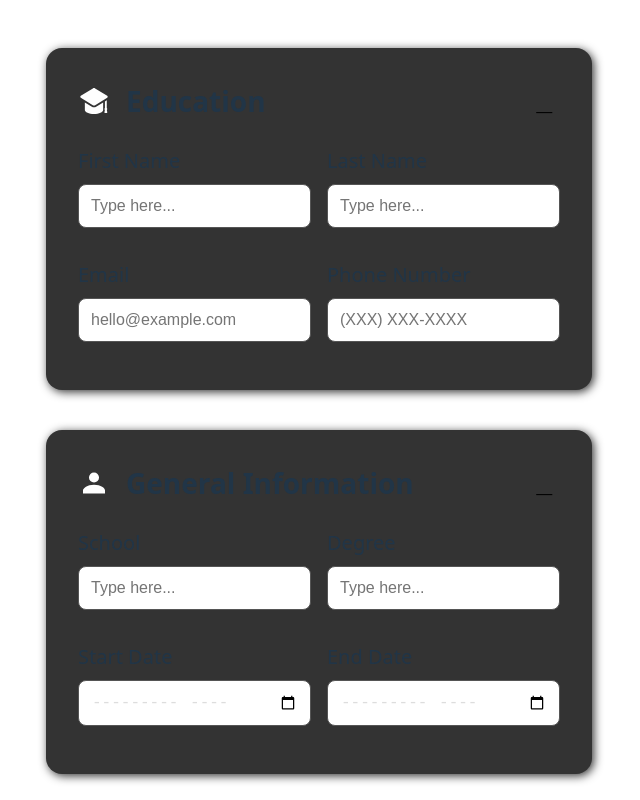
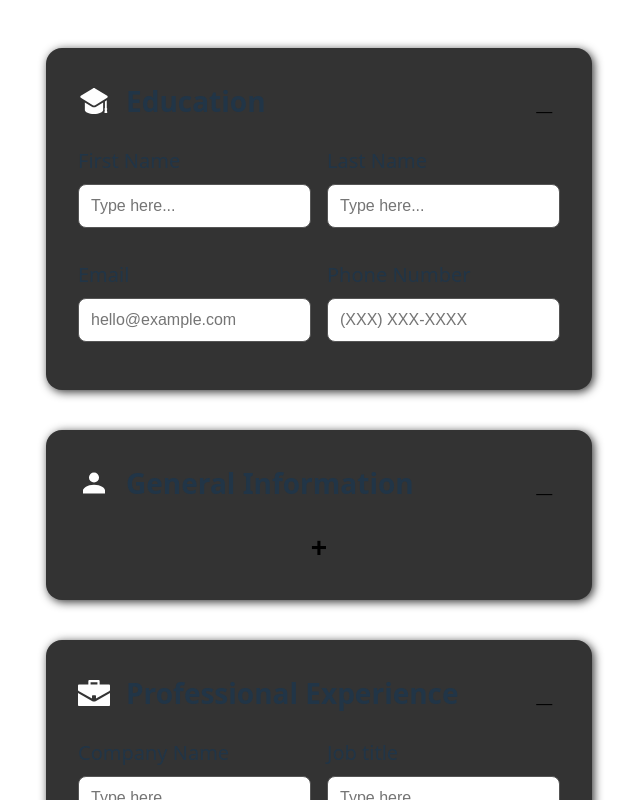
Before and after one commit to Proxtron/resume-builder, a React (Vite) app: page / in a window 1280 px wide. Shown: the top 800 px of the page, without its empty margins (321-961 px from the left). Built offline with nearby package versions, Linux system fonts and the light colour scheme.

Commit message:
Convert education form to be addable

```diff
--- a/package.json
+++ b/package.json
@@ -12,7 +12,8 @@
   "dependencies": {
     "date-fns": "^4.1.0",
     "react": "^19.1.1",
-    "react-dom": "^19.1.1"
+    "react-dom": "^19.1.1",
+    "uuid": "^13.0.0"
   },
   "devDependencies": {
     "@eslint/js": "^9.33.0",
--- a/src/components/App.jsx
+++ b/src/components/App.jsx
@@ -2,6 +2,7 @@ import '../styles/App.css'
 import FormColumn from './FormColumn';
 import OutputColumn from './OutputColumn';
 import { useState } from 'react';
+import { v4 } from 'uuid';
 
 const initialFormValues = {
   firstName: "",
@@ -19,8 +20,11 @@ const initialFormValues = {
   endDate: ""
 }
 
+const initialEducationValues = [];
+
 function App() {
   const [formValues, setFormValues] = useState(initialFormValues);
+  const [educationValues, setEducationValues] = useState(initialEducationValues);
 
   function onFormChange(key, value) {
 
@@ -29,9 +33,42 @@ function App() {
         [key]: value
     })
   }
+
+  function addEducation() {
+    const newEducation = {
+      id: v4(),
+      degree: "",
+      degreeStart: "",
+      degreeEnd: ""
+    };
+
+    setEducationValues((prevEducationValue) => [...prevEducationValue, newEducation]);
+  }
+
+  function editEducation(id, key, value) {
+    setEducationValues(prevEducationValues =>
+      prevEducationValues.map(educationItem => {
+        if(id === educationItem.id) {
+          return {...educationItem, [key]: value}
+        } else {
+          return educationItem;
+        }
+      })
+    )
+  }
+
+  function deleteEducation(id) {
+    setEducationValues(
+      educationValues.filter((educationItem) => {
+        return educationItem.id !== id;
+      })
+    )
+  }
+
   return (
     <div className="app-container">
-      <FormColumn values={formValues} onFormChange={onFormChange}/>
+      <FormColumn values={formValues} educationValues={educationValues} onFormChange={onFormChange}
+        addEducation={addEducation} editEducation={editEducation} deleteEducation={deleteEducation}/>
       <OutputColumn values={formValues}/>
     </div>
   );
--- a/src/components/EducationForm.jsx
+++ b/src/components/EducationForm.jsx
@@ -1,13 +1,10 @@
 import { useState } from "react";
 import "../styles/FormSection.css";
-import InputRow from "./InputRow";
-import InputField from "./InputField";
 import personIcon from "../../public/person-svgrepo-com.svg";
+import EducationFormItem from "./EducationFormItem";
 
-export default function EducationForm({values, onFormChange}) {
+export default function EducationForm({educationValues, addEducation, editEducation, deleteEducation}) {
     const [isOpened, setIsOpened] = useState(true);
-
-    const {school, degree, degreeStart, degreeEnd} = values;
 
     function handleOpen() {
         setIsOpened(!isOpened);
@@ -28,18 +25,20 @@ export default function EducationForm({values, onFormChange}) {
 
             {isOpened && (
                 <>
-                    <InputRow>
-                        <InputField id="school" name="School" placeholder="Type here..."
-                        value={school} onChange={(e) => onFormChange("school", e.target.value)}/>
-                        <InputField id="degree" name="Degree" placeholder="Type here..."
-                        value={degree} onChange={(e) => onFormChange("degree", e.target.value)}/>
-                    </InputRow>
-                    <InputRow>
-                        <InputField id="degree-start" name="Start Date" type="month"
-                        value={degreeStart} onChange={(e) => onFormChange("degreeStart", e.target.value)}/>
-                        <InputField id="degree-end" name="End Date" type="month"
-                        value={degreeEnd} onChange={(e) => onFormChange("degreeEnd", e.target.value)}/>
-                    </InputRow>
+                    {educationValues.map((educationItem) => {
+                        return (
+                            <>
+                                <EducationFormItem key={educationItem.id} {...educationItem} editEducation={editEducation}
+                                    deleteEducation={deleteEducation}/>
+                                <hr className="form-item-separator"></hr>
+                            </>
+                        )
+                    })}
+                    <button className="add-btn"
+                        aria-label="Add an Educational Experience"
+                        onClick={addEducation}
+                        >+
+                    </button>
                 </>
             )}
         </section>
--- /dev/null
+++ b/src/components/EducationFormItem.jsx
@@ -0,0 +1,26 @@
+import InputRow from "./InputRow";
+import InputField from "./InputField";
+
+export default function EducationFormItem({id, school, degree, degreeStart, degreeEnd, editEducation, deleteEducation}) {
+    return (
+        <div>
+            <InputRow>
+                <InputField id="school" name="School" placeholder="Type here..."
+                value={school} onChange={(e) => editEducation(id, "school", e.target.value)}/>
+                <InputField id="degree" name="Degree" placeholder="Type here..."
+                value={degree} onChange={(e) => editEducation(id, "degree", e.target.value)}/>
+            </InputRow>
+            <InputRow>
+                <InputField id="degree-start" name="Start Date" type="month"
+                value={degreeStart} onChange={(e) => editEducation(id, "degreeStart", e.target.value)}/>
+                <InputField id="degree-end" name="End Date" type="month"
+                value={degreeEnd} onChange={(e) => editEducation(id, "degreeEnd", e.target.value)}/>
+            </InputRow>
+            <button className="add-btn float-right"
+                aria-label="Delete Educational Experience"
+                onClick={() => deleteEducation(id)}
+                >X
+            </button>
+        </div>
+    )
+}
--- a/src/components/FormColumn.jsx
+++ b/src/components/FormColumn.jsx
@@ -3,11 +3,12 @@ import EducationForm from "./EducationForm";
 import ExperienceForm from "./ExperienceForm";
 import "../styles/FormColumn.css";
 
-export default function FormColumn({values, onFormChange}) {
+export default function FormColumn({values, onFormChange, educationValues, addEducation, editEducation, deleteEducation}) {
     return (
         <section className="form-column">
             <GeneralInformationForm values={values} onFormChange={onFormChange}/>
-            <EducationForm values={values} onFormChange={onFormChange}/>
+            <EducationForm values={values} onFormChange={onFormChange} educationValues={educationValues}
+                addEducation={addEducation} editEducation={editEducation} deleteEducation={deleteEducation}/>
             <ExperienceForm values={values} onFormChange={onFormChange}/>
         </section>
     );
--- a/src/styles/FormSection.css
+++ b/src/styles/FormSection.css
@@ -39,3 +39,27 @@
     width: 32px;
     display: inline-block";
 }
+
+.add-btn {
+    font-size: 1.75rem;
+    padding: .25rem .5rem;
+    background-color: inherit;
+    border: none;
+    cursor: pointer;
+    font-weight: 600;
+    transition: transform .4s;
+}
+
+.add-btn:hover {
+    transform: scale(1.25);
+}
+
+.form-item-separator {
+    border-color:#333;
+    margin:1rem 0
+}
+
+.float-right {
+    display: block;
+    margin-left: auto;
+}
```
Also changed, not shown: 1 other file (tests, documents, lock files or other folders).
